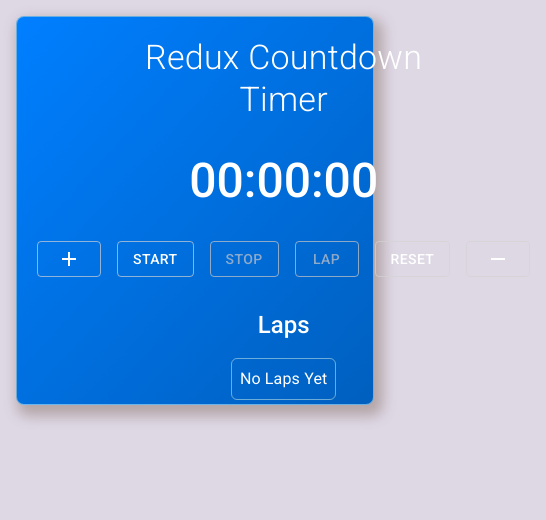
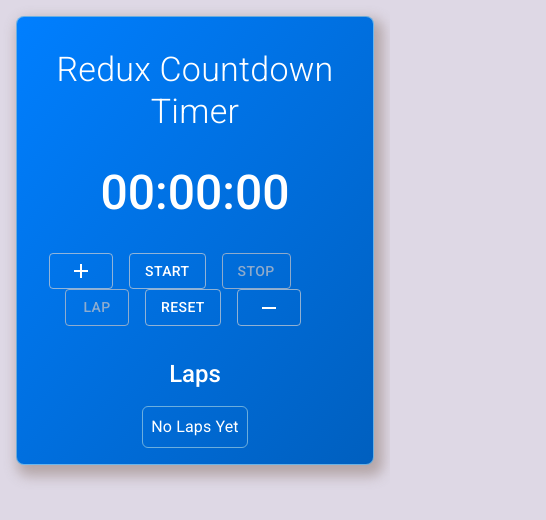
Before and after one commit to Adnan-Saleem-93/react-redux-app, a React (Create React App) app: page / in a window 390 px wide. Shown: the top 520 px of the page, 546 px wide, since content can reach past the window. Built offline with nearby package versions, Linux system fonts and the light colour scheme.

Commit message:
added some responsiveness to the layout

```diff
--- a/src/App.css
+++ b/src/App.css
@@ -5,13 +5,10 @@
 .MuiGrid-root > * {
   margin: 0.5rem auto !important;
 }
-.app,
-.laps {
+.app {
   background-color: #0093e9;
   background-image: linear-gradient(to right bottom, rgb(0, 127, 255), rgb(0, 89, 178) 120%);
-  /* height: 70vh; */
   border-radius: 8px !important;
-  /* justify-content: space-around !important; */
   box-shadow: 5px 7px 13px 4px #ab9b9bd4;
 }
 
@@ -36,8 +33,7 @@
   text-align: center !important;
   border: 1px solid hsla(195, 53%, 79%, 0.62) !important;
   border-radius: 6px;
-  padding: 4px !important;
-
+  padding: 1rem !important;
   color: black !important;
 }
 body {
@@ -46,11 +42,6 @@ body {
 body * {
   box-sizing: border-box;
 }
-/* .laps > .MuiBox-root,
-#btn-clear {
-  width: 75% !important;
-  margin: 0 auto !important;
-} */
 .lapBox,
 .lapBoxEmpty {
   padding: 0.5rem !important;
@@ -64,8 +55,8 @@ body * {
 #timer {
   font-weight: 700 !important;
 }
-.MuiStack-root {
-  /* align-items: center !important; */
+#buttons {
+  flex-wrap: wrap !important;
 }
 #laps {
   max-width: 100%;
--- a/src/components/Buttons.jsx
+++ b/src/components/Buttons.jsx
@@ -56,9 +56,7 @@ function Buttons() {
 
   return (
     <>
-      {/* <ButtonGroup variant="outlined" aria-label="outlined button group">
-      </ButtonGroup> */}
-      <Stack direction="row" spacing={2}>
+      <Stack direction="row" spacing={2} id="buttons">
         <ButtonComponent
           title="Increase Timer"
           onClick={() => handleClick(increase)}
--- a/src/components/Laps.jsx
+++ b/src/components/Laps.jsx
@@ -4,6 +4,7 @@ import {clearLaps} from '../store/stopwatchSlice'
 import {useSelector, useDispatch} from 'react-redux'
 import Heading from './Heading'
 import AccessAlarmIcon from '@mui/icons-material/AccessAlarm'
+import CloseIcon from '@mui/icons-material/Close'
 
 function Laps() {
   const dispatch = useDispatch()
@@ -14,7 +15,7 @@ function Laps() {
       <Heading text="Laps" size="h5" fontWeight={500} />
       {laps.length > 0 ? (
         <>
-          <Stack direction="row" spacing={2} id="laps">
+          <Stack direction="row" spacing={2} id="laps" className="laps">
             {laps.map((item, index) => {
               return (
                 <Box key={index} sx={{margin: 2}} className="lapBox">
@@ -27,12 +28,15 @@ function Laps() {
           <Button
             variant="outlined"
             id="btn-clear"
-            style={{
-              display: `${laps.length > 0 ? 'inherit' : 'none'}`
+            sx={{
+              display: `${laps.length > 0 ? 'inherit' : 'none'}`,
+              padding: '0.5rem 0.25rem !important',
+              marginTop: '1rem !important'
             }}
             onClick={() => dispatch(clearLaps())}
+            title="Clear Laps"
           >
-            Clear Laps
+            <CloseIcon />
           </Button>
         </>
       ) : (
```
